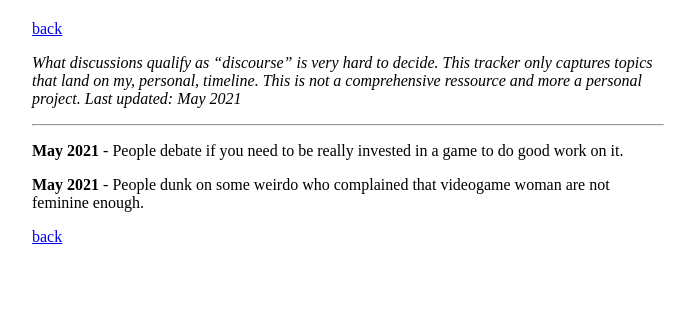
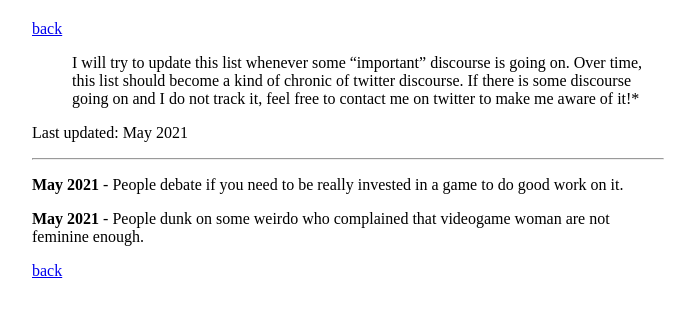
Before and after one commit to stuffedwombat/stuffedwombat.github.io, a Jekyll site: the page built from discourse_tracker.md, in a window 1280 px wide. Shown: the top 317 px of the page, without its empty margins (292-987 px from the left). Built offline with Jekyll 4.4.1, drawn with Linux system fonts in a browser that asks for light colours; our own code applies the rules of GitHub Pages for plain Markdown files; comment, search, counter and statistics services are not loaded.

Commit message:
Update discourse_tracker.md

```diff
--- a/discourse_tracker.md
+++ b/discourse_tracker.md
@@ -1,7 +1,9 @@
 [back](thinking)
 
-*What discussions qualify as "discourse" is very hard to decide. This tracker only captures topics that land on my, personal, timeline.
-This is not a comprehensive ressource and more a personal project. Last updated: May 2021*
+* I will try to update this list whenever some "important" discourse is going on. Over time, this list should become a kind of chronic of twitter discourse.
+If there is some discourse going on and I do not track it, feel free to contact me on twitter to make me aware of it!*
+
+Last updated: May 2021
 
 -----------
 
```
